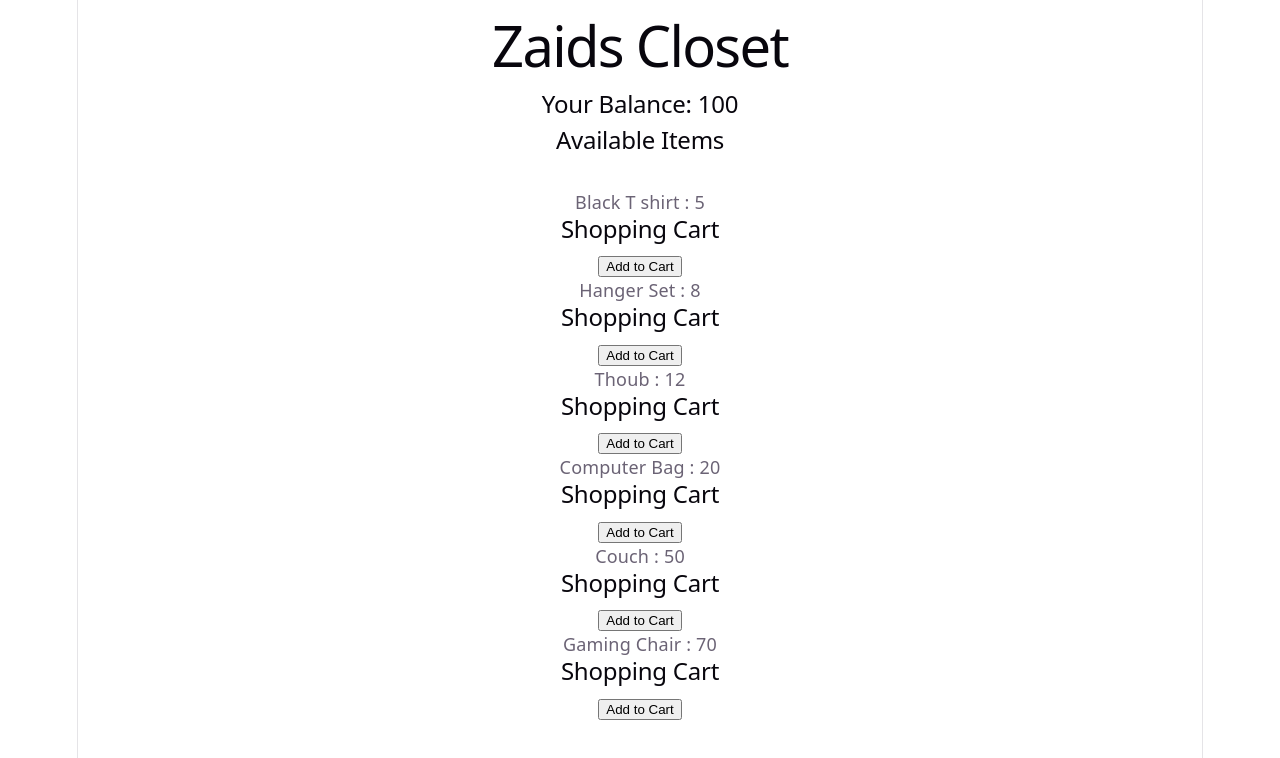
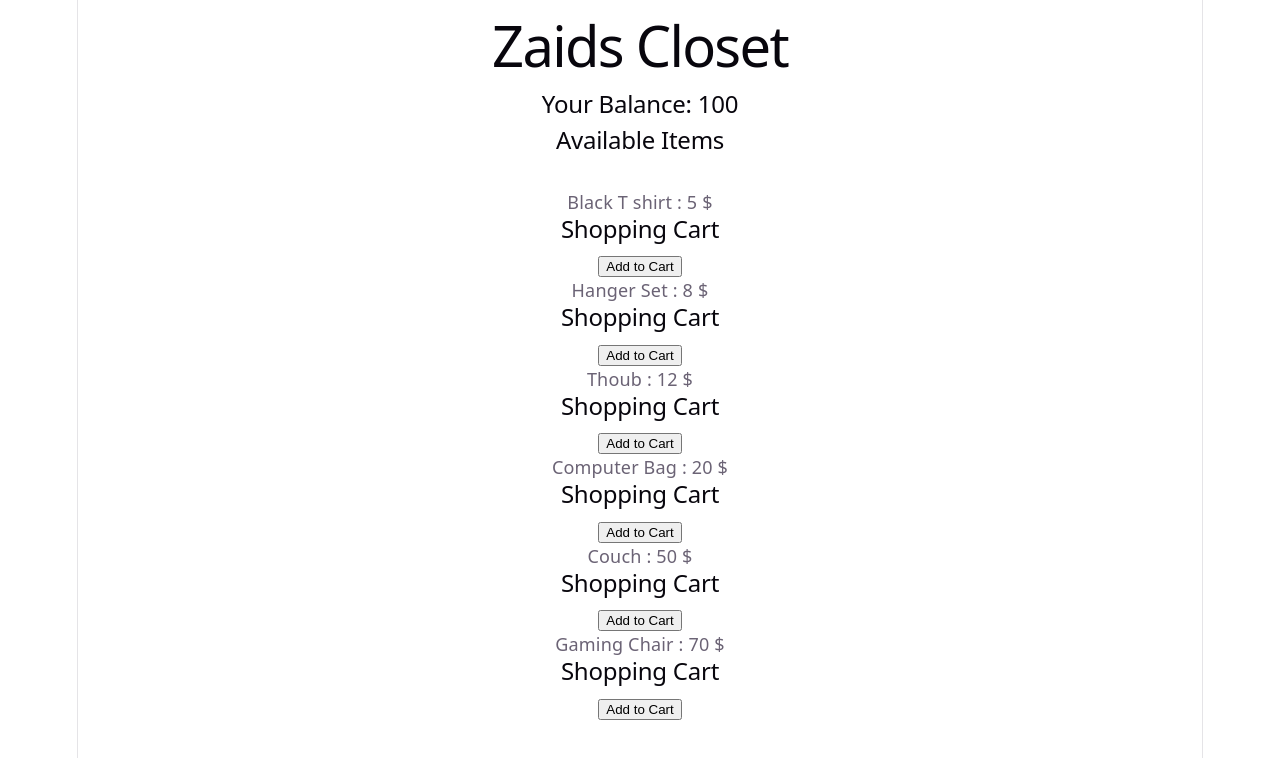
Before and after one commit to fadhel-s-hashem/react-state-management-lab, a React (Vite) app: page / in a window 1280 px wide. Shown: the top 758 px of the page. Built offline with nearby package versions, Linux system fonts and the light colour scheme.

Commit message:
basic of click

```diff
--- a/src/App.jsx
+++ b/src/App.jsx
@@ -40,7 +40,11 @@ const App = () => {
   const [availableItems, setAvailableItems] = useState(initialState)
   const [shoppingCart, setShoppingCart] = useState([])
 
-  const handleAddToCart = () => {}
+  const handleAddToCart = (clickedCart) => {
+     const result = availableItems.filter((addItem) => addItem !==  clickedCart)
+     availableItems(result)
+
+  }
 
 
   return (
@@ -53,7 +57,7 @@ const App = () => {
       <br />
       {availableItems.map((availableItem) => (
         <>
-          <p>{availableItem.name} : {availableItem.price}</p>
+          <p>{availableItem.name} : {availableItem.price} $</p>
 
           <h2>Shopping Cart</h2>
           {shoppingCart.map((cartItem) => (
@@ -62,7 +66,7 @@ const App = () => {
 
           ))}
 
-          <button>Add to Cart</button>
+          <button onClick={() => {handleAddToCart(availableItem)}}>Add to Cart</button>
 
         </>
       ))}
```
